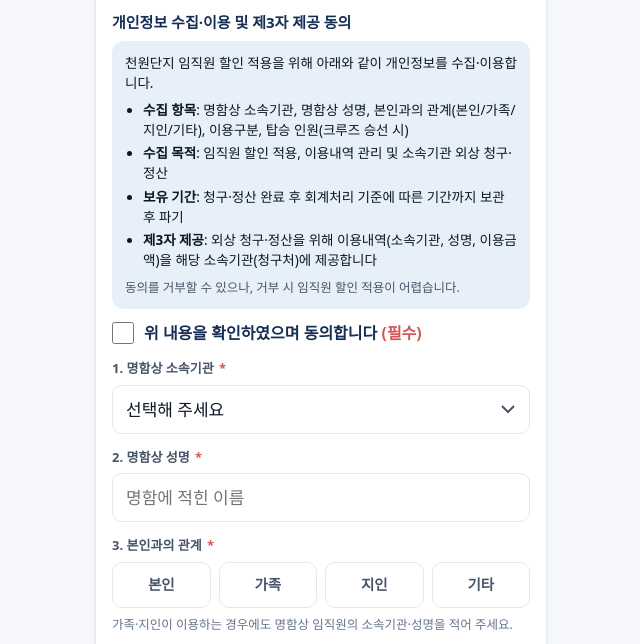
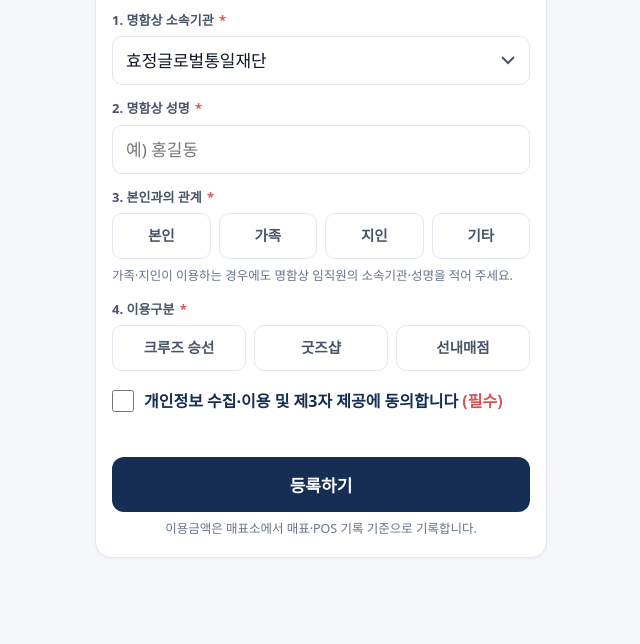
Before and after one commit to logosthelight-cmd/cruise-daily-sales, a plain HTML site: page welfare.html in a window 1280 px wide. Shown: the part 156-800 px from the top of the page, without its empty margins (319-959 px from the left). Drawn offline with Linux system fonts and the light colour scheme; a web font is replaced by a local one.

Commit message:
Update welfare.html

```diff
--- a/welfare.html
+++ b/welfare.html
@@ -73,24 +73,12 @@ label.chk input{width:22px;height:22px;margin:1px 0 0;flex:none;accent-color:var
     <h1>임직원 할인 이용 등록</h1>
     <div class="sub">명함을 매표 직원에게 보여주신 뒤, 아래 내용을 입력하고 완료 화면을 제시해 주세요. (약 30초)</div>
 
-    <h2 style="margin-top:14px">개인정보 수집·이용 및 제3자 제공 동의</h2>
-    <div class="consent">
-      <p>천원단지 임직원 할인 적용을 위해 아래와 같이 개인정보를 수집·이용합니다.</p>
-      <ul>
-        <li><b>수집 항목</b>: 명함상 소속기관, 명함상 성명, 본인과의 관계(본인/가족/지인/기타), 이용구분, 탑승 인원(크루즈 승선 시)</li>
-        <li><b>수집 목적</b>: 임직원 할인 적용, 이용내역 관리 및 소속기관 외상 청구·정산</li>
-        <li><b>보유 기간</b>: 청구·정산 완료 후 회계처리 기준에 따른 기간까지 보관 후 파기</li>
-        <li><b>제3자 제공</b>: 외상 청구·정산을 위해 이용내역(소속기관, 성명, 이용금액)을 해당 소속기관(청구처)에 제공합니다</li>
-      </ul>
-      <p class="refuse">동의를 거부할 수 있으나, 거부 시 임직원 할인 적용이 어렵습니다.</p>
-    </div>
-    <label class="chk"><input type="checkbox" id="consent" required><span>위 내용을 확인하였으며 동의합니다 <em style="color:var(--red);font-style:normal">(필수)</em></span></label>
 
     <div class="f"><span>1. 명함상 소속기관 <em>*</em></span>
-      <select id="orgSel"><option value="">선택해 주세요</option><option>HJ천주천보수련원</option><option>효정글로벌통일재단</option><option value="기타">기타 (직접 입력)</option></select>
+      <select id="orgSel"><option>HJ천주천보수련원</option><option selected>효정글로벌통일재단</option><option value="기타">기타 (직접 입력)</option></select>
       <input type="text" id="orgOther" placeholder="명함에 적힌 소속기관명을 입력해 주세요" maxlength="60" enterkeyhint="next" hidden style="margin-top:8px">
     </div>
-    <label class="f"><span>2. 명함상 성명 <em>*</em></span><input type="text" id="name" placeholder="명함에 적힌 이름" maxlength="30" enterkeyhint="done"></label>
+    <label class="f"><span>2. 명함상 성명 <em>*</em></span><input type="text" id="name" placeholder="예) 홍길동" maxlength="30" enterkeyhint="done"></label>
 
     <div class="f"><span>3. 본인과의 관계 <em>*</em></span>
       <div class="seg" id="rel">
@@ -115,6 +103,7 @@ label.chk input{width:22px;height:22px;margin:1px 0 0;flex:none;accent-color:var
       <div class="hint">본인부담은 1인당 2,000원으로 계산됩니다. 가족·지인만 탑승하는 경우 그 인원을 적어 주세요.</div>
     </div>
 
+    <label class="chk" style="margin-top:18px"><input type="checkbox" id="consent" required><span>개인정보 수집·이용 및 제3자 제공에 동의합니다 <em style="color:var(--red);font-style:normal">(필수)</em></span></label>
     <div class="hp" aria-hidden="true"><label>website<input type="text" id="website" tabindex="-1" autocomplete="off"></label></div>
     <div class="err" id="err"></div>
     <button class="btn" type="submit" id="btnSubmit">등록하기</button>
@@ -145,13 +134,11 @@ label.chk input{width:22px;height:22px;margin:1px 0 0;flex:none;accent-color:var
   var LS={get:function(k){try{return JSON.parse(localStorage.getItem(k))}catch(e){return null}},set:function(k,v){try{localStorage.setItem(k,JSON.stringify(v))}catch(e){}}};
   var frm=$('#frm'),err=$('#err'),btn=$('#btnSubmit');
   var dev=LS.get('wfDev');if(!dev){dev=(window.crypto&&crypto.randomUUID?crypto.randomUUID():String(Date.now()+Math.random())).slice(0,32);LS.set('wfDev',dev);}
-  // 같은 폰에서 다시 들어오면 소속·성명만 미리 채움 (편의용, 수정 가능)
+  // 소속기관 기본값: 효정글로벌통일재단 (기타 선택 시 직접 입력)
   var orgSel=$('#orgSel'),orgOther=$('#orgOther');
   function syncOrg(){orgOther.hidden=orgSel.value!=='기타';if(!orgOther.hidden)setTimeout(function(){orgOther.focus();},50);}
   orgSel.addEventListener('change',syncOrg);
   function orgVal(){return orgSel.value==='기타'?orgOther.value.trim():orgSel.value;}
-  var last=LS.get('wfLast');if(last){$('#name').value=last.name||'';
-    if(last.org){var opt=[].slice.call(orgSel.options).some(function(o){return o.value===last.org;});if(opt){orgSel.value=last.org;}else{orgSel.value='기타';orgOther.value=last.org;}}}
   syncOrg();
   // URL 파라미터 ?use=굿즈샵 로 이용구분 미리 선택 (매장별 QR 쓸 때)
   try{var p=new URLSearchParams(location.search).get('use');if(p){var r=document.querySelector('#use input[value="'+p+'"]');if(r)r.checked=true;}}catch(e){}
@@ -185,7 +172,6 @@ label.chk input{width:22px;height:22px;margin:1px 0 0;flex:none;accent-color:var
       .then(function(r){return r.json().catch(function(){throw new Error('서버 응답 오류 '+r.status)})})
       .then(function(j){
         if(!j.ok)throw new Error(j.error||'등록 실패');
-        LS.set('wfLast',{org:body.org_name,name:body.staff_name});
         $('#rNo').textContent=j.receipt_no||'';$('#rTime').textContent=fmtTs(j.submitted_at||new Date().toISOString());
         $('#rOrg').textContent=body.org_name;$('#rName').textContent=body.staff_name;$('#rRel').textContent=body.relation;$('#rUse').textContent=body.use_type+(body.pax?' · '+body.pax+'명':'');
         frm.hidden=true;$('#done').hidden=false;window.scrollTo(0,0);
```
